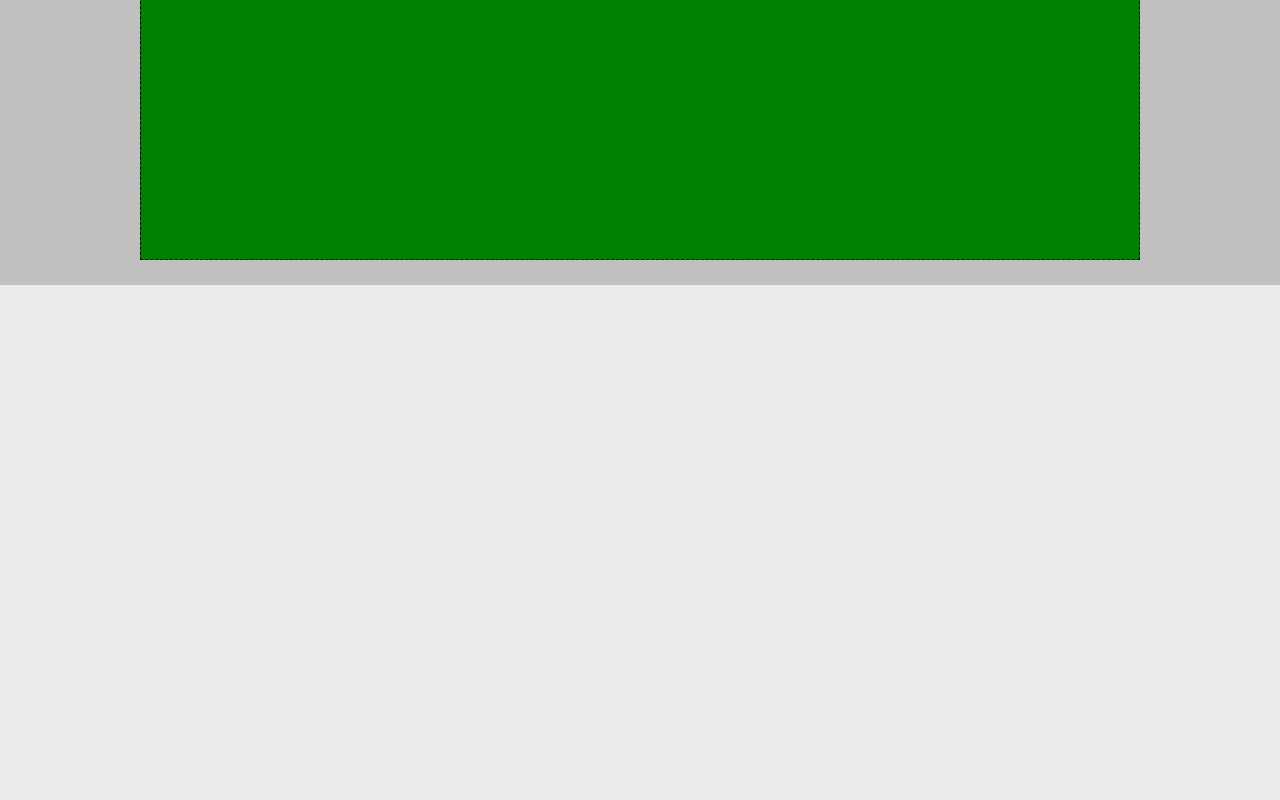
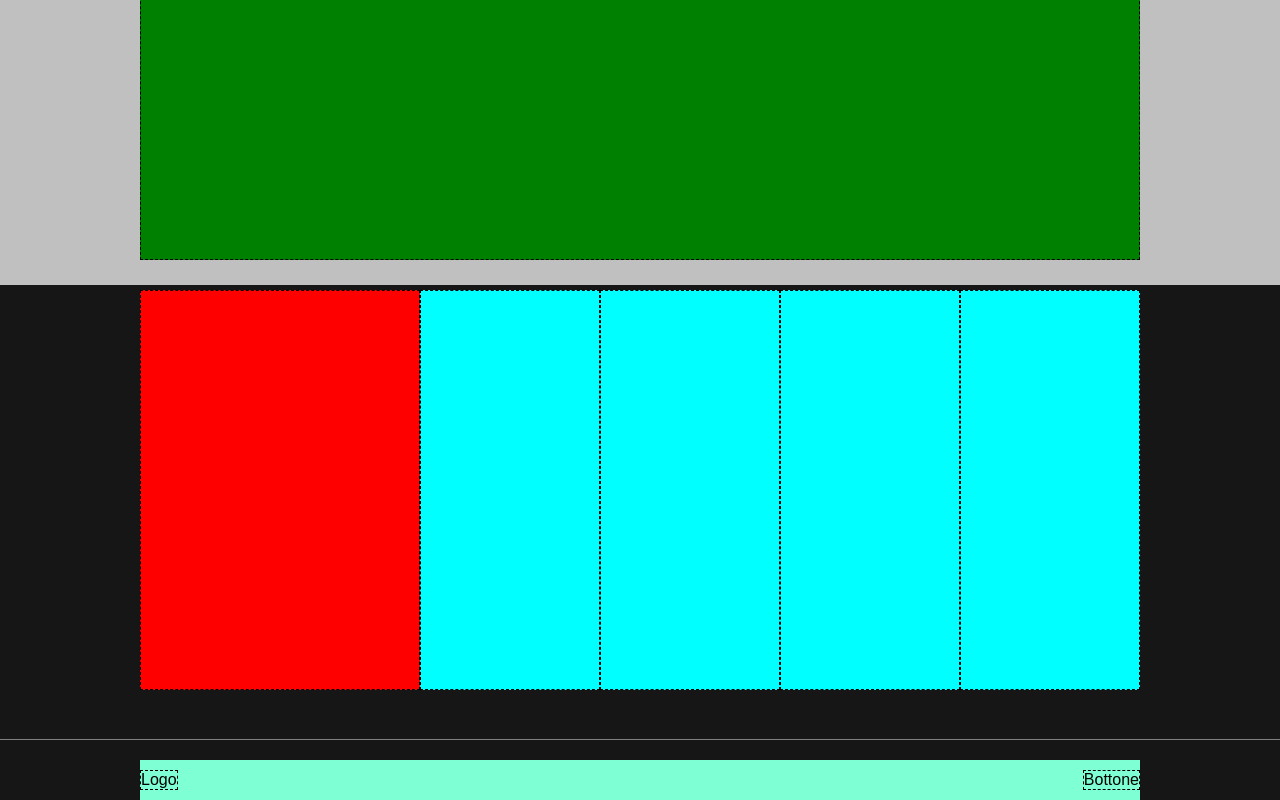
Before and after one commit to DenisF89/htmlcss-struttura-discord, a plain HTML site: page index.html in a window 1280 px wide. Shown: the part 2267-3067 px from the top of the page. Before the commit the page ends 2552 px from the top, so only its background shows below. Drawn offline with Linux system fonts and the light colour scheme.

Commit message:
Footer da finire

```diff
--- a/index.html
+++ b/index.html
@@ -59,7 +59,21 @@
     </main>
 
     <footer>
-
+         <div id="blocco_6" class="flexbox">
+            <div class="container">
+                <div class="red dashed"></div>
+                <div class="acqua dashed"></div>
+                <div class="acqua dashed"></div>
+                <div class="acqua dashed"></div>
+                <div class="acqua dashed"></div>
+            </div>
+        </div>
+        <div id="blocco_7" class="flexbox">
+            <div id="footer_menu" class="container">
+                <div id="bottone_sx" class="dashed">Logo</div>
+                <div id="bottone_dx" class="dashed">Bottone</div>
+            </div>
+        </div>
     </footer>
 </body>
 </html>
--- a/style.css
+++ b/style.css
@@ -108,3 +108,34 @@ header{
 #blocco_5{
     min-height:750px;
 }
+
+footer{
+    background-color: rgb(22, 22, 22);
+    padding-top: 5px;
+    }
+
+.red{
+    min-height: 400px;
+    background-color: red;
+    width:28%;
+}
+.acqua{
+    background-color: aqua;
+    width:18%;
+}
+#blocco_6{
+    align-items: flex-start;
+    border-bottom: 1px solid grey;
+}
+
+#footer_menu{
+    background-color: aquamarine;
+    min-height:40px;
+    display: flex;
+    align-items: center;
+    justify-content: space-between;
+}
+#blocco_7{
+    min-height: 60px;
+    align-items: flex-end;
+}
```
